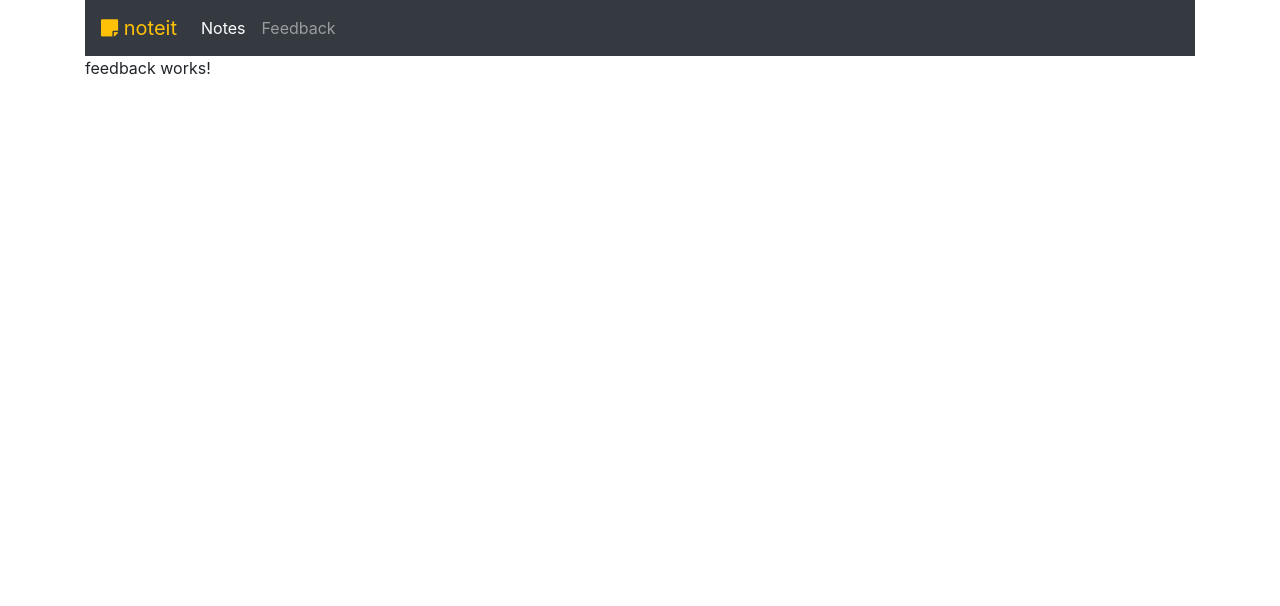
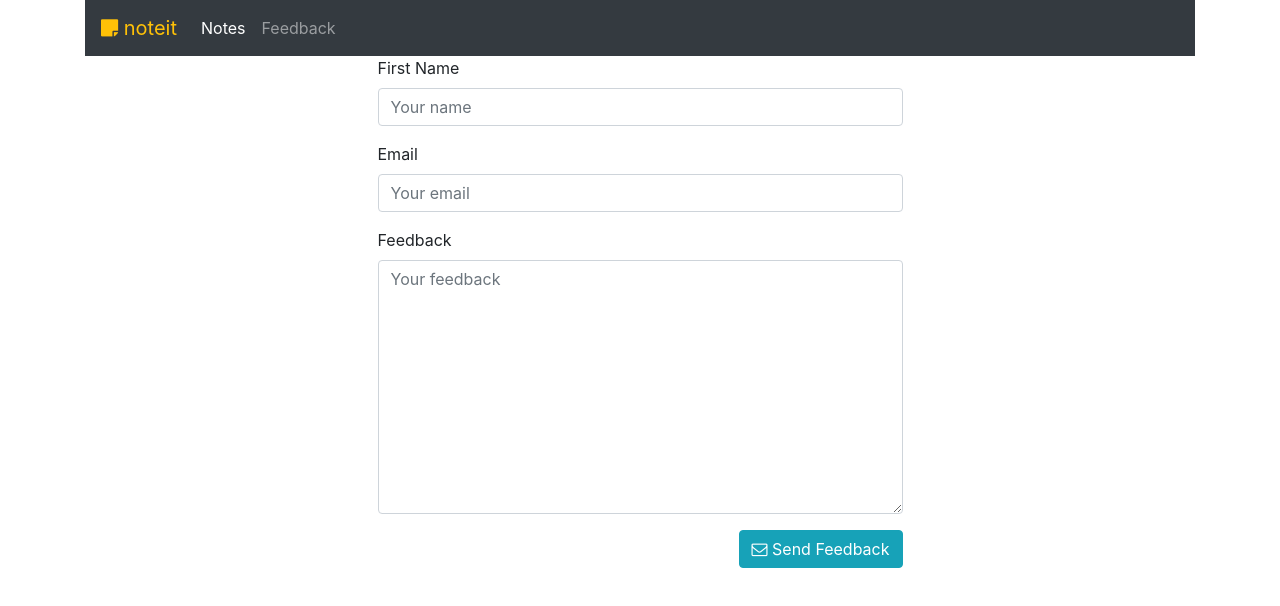
Before and after one commit to mischiedorian/note-it-app, an Angular app: page /feedback in a window 1280 px wide. Shown: the top 606 px of the page. Built offline with nearby package versions, Linux system fonts and the light colour scheme.

Commit message:
created first dummy call thru backend

```diff
--- a/src/app/feedback/feedback.component.html
+++ b/src/app/feedback/feedback.component.html
@@ -1,3 +1,51 @@
-<p>
-  feedback works!
-</p>
+<div class="container">
+  <div class="row">
+    <div class="offset-3"></div>
+    <div class="col-md-6">
+      <form name="form" #f="ngForm" novalidate class="feedback-form"
+            (ngSubmit)="sendFeedback()">
+        <!-- Name -->
+        <div class="form-group">
+          <label for="name">First Name</label>
+          <input type="text"
+                 id="name"
+                 class="form-control"
+                 name="name"
+                 placeholder="Your name"
+                 [(ngModel)]="model.name"/>
+        </div>
+
+        <!-- Email -->
+        <div class="form-group">
+          <label for="email">Email</label>
+          <input type="text"
+                 id="email"
+                 class="form-control"
+                 name="email"
+                 placeholder="Your email"
+                 [(ngModel)]="model.email"/>
+        </div>
+
+        <!-- Feedback -->
+        <div class="form-group">
+          <label for="feedback">Feedback</label>
+          <textarea
+            id="feedback"
+            class="form-control"
+            name="feedback"
+            placeholder="Your feedback"
+            rows="10"
+            [(ngModel)]="model.feedback">
+			    </textarea>
+        </div>
+
+        <button type="submit" class="btn btn-info pull-right">
+          <i class="fa fa-envelope-o"></i>
+          <span> Send Feedback</span>
+        </button>
+
+      </form>
+    </div>
+    <div class="offset-3"></div>
+  </div>
+</div>
--- a/src/app/feedback/feedback.component.ts
+++ b/src/app/feedback/feedback.component.ts
@@ -1,4 +1,5 @@
-import { Component, OnInit } from '@angular/core';
+import {Component, OnInit} from '@angular/core';
+import {HttpClient} from '@angular/common/http';
 
 @Component({
   selector: 'app-feedback',
@@ -6,10 +7,33 @@
   styleUrls: ['./feedback.component.css']
 })
 export class FeedbackComponent implements OnInit {
+  model: FeedbackViewModel = {
+    name: '',
+    email: '',
+    feedback: ''
+  };
 
-  constructor() { }
+  constructor(private http: HttpClient) {
+  }
 
   ngOnInit() {
   }
 
+  sendFeedback(): void {
+    const url = 'http://localhost:8082/api/feedback';
+    this.http.post(url, this.model).subscribe(
+      res => {
+        location.reload();
+      },
+      err => {
+        alert('an error has occured while sending feedback');
+      }
+    );
+  }
 }
+
+export interface FeedbackViewModel {
+  name: string;
+  email: string;
+  feedback: string;
+}
```
Also changed, not shown: src/app/app.module.ts (+7 -2 lines).
